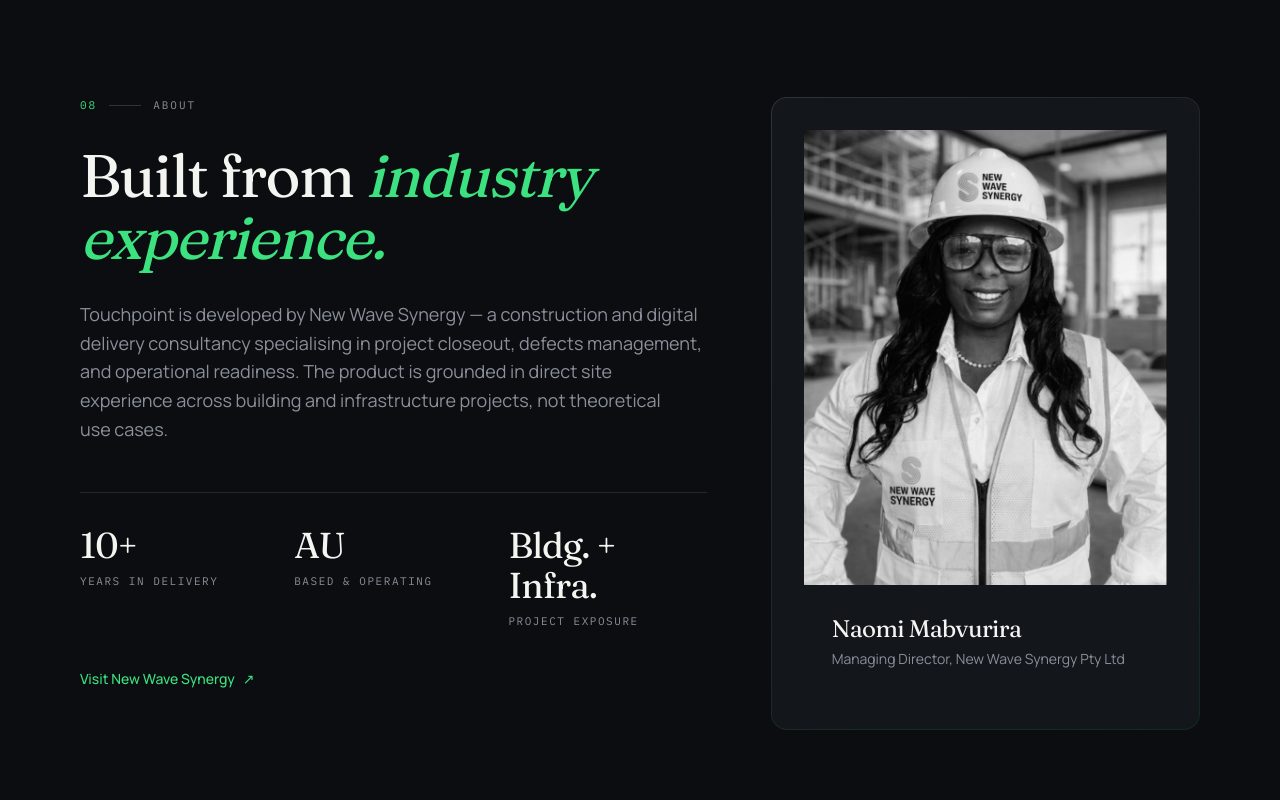
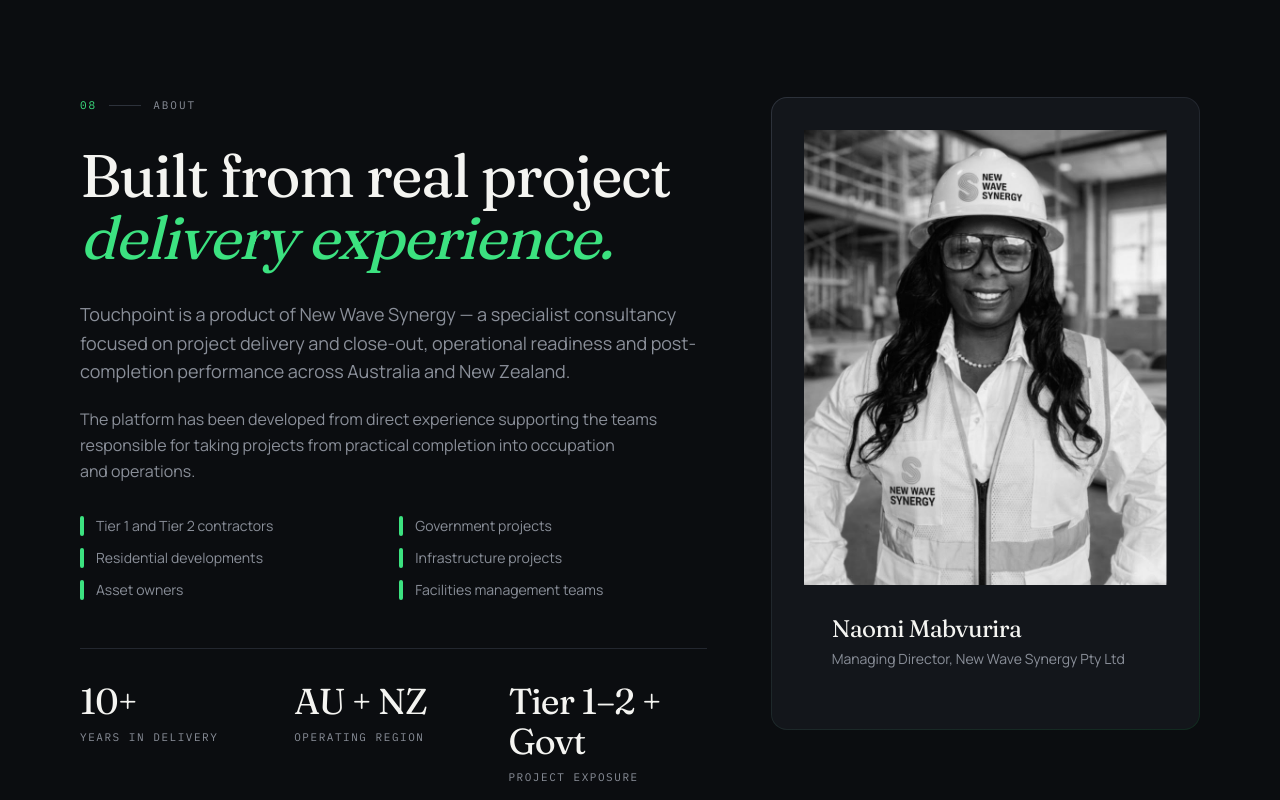
Before and after one commit to EVAVO-STUDIO/touchpoint, a Next.js app: page / in a window 1280 px wide. Shown: the part 8760-9560 px from the top of the page. Built offline with nearby package versions, Linux system fonts and the light colour scheme.

Commit message:
feat: strengthen NWS attribution in about section

```diff
--- a/components/sections/about.tsx
+++ b/components/sections/about.tsx
@@ -5,8 +5,17 @@
 
 const credentials = [
   { value: '10+', label: 'Years in delivery' },
-  { value: 'AU', label: 'Based & operating' },
-  { value: 'Bldg. + Infra.', label: 'Project exposure' },
+  { value: 'AU + NZ', label: 'Operating region' },
+  { value: 'Tier 1–2 + Govt', label: 'Project exposure' },
+];
+
+const experience = [
+  'Tier 1 and Tier 2 contractors',
+  'Government projects',
+  'Residential developments',
+  'Infrastructure projects',
+  'Asset owners',
+  'Facilities management teams',
 ];
 
 export function About() {
@@ -24,26 +33,44 @@
             </Reveal>
             <Reveal delay={0.05}>
               <h2 className="display-lg mt-8 text-balance">
-                Built from{' '}
-                <span className="italic-accent text-accent">industry experience.</span>
+                Built from real project{' '}
+                <span className="italic-accent text-accent">delivery experience.</span>
               </h2>
             </Reveal>
             <Reveal delay={0.1}>
               <p className="mt-8 max-w-[60ch] text-pretty text-lg leading-[1.6] text-muted">
-                Touchpoint is developed by {siteConfig.company} — a construction
-                and digital delivery consultancy specialising in project
-                closeout, defects management, and operational readiness. The
-                product is grounded in direct site experience across building
-                and infrastructure projects, not theoretical use cases.
+                Touchpoint is a product of {siteConfig.company} — a specialist
+                consultancy focused on project delivery and close-out,
+                operational readiness and post-completion performance across
+                Australia and New Zealand.
               </p>
             </Reveal>
 
-            <Reveal delay={0.15}>
+            <Reveal delay={0.14}>
+              <p className="mt-5 max-w-[60ch] text-pretty text-base leading-relaxed text-muted">
+                The platform has been developed from direct experience supporting
+                the teams responsible for taking projects from practical
+                completion into occupation and operations.
+              </p>
+            </Reveal>
+
+            <Reveal delay={0.16}>
+              <div className="mt-8 grid grid-cols-1 gap-3 sm:grid-cols-2">
+                {experience.map((item) => (
+                  <div key={item} className="flex items-center gap-3 text-sm text-muted">
+                    <span className="h-5 w-1 rounded-full bg-accent" aria-hidden />
+                    <span>{item}</span>
+                  </div>
+                ))}
+              </div>
+            </Reveal>
+
+            <Reveal delay={0.18}>
               <div className="mt-12 grid grid-cols-3 gap-4 border-t border-border pt-8">
                 {credentials.map((c) => (
                   <div key={c.label}>
                     <p
-                      className="font-display text-3xl tracking-tight text-text md:text-4xl"
+                      className="font-display text-2xl tracking-tight text-text md:text-4xl"
                       style={{ fontVariationSettings: "'opsz' 72, 'SOFT' 40" }}
                     >
                       {c.value}
@@ -56,7 +83,7 @@
               </div>
             </Reveal>
 
-            <Reveal delay={0.2}>
+            <Reveal delay={0.22}>
               <a
                 href={siteConfig.parent.url}
                 target="_blank"
```
